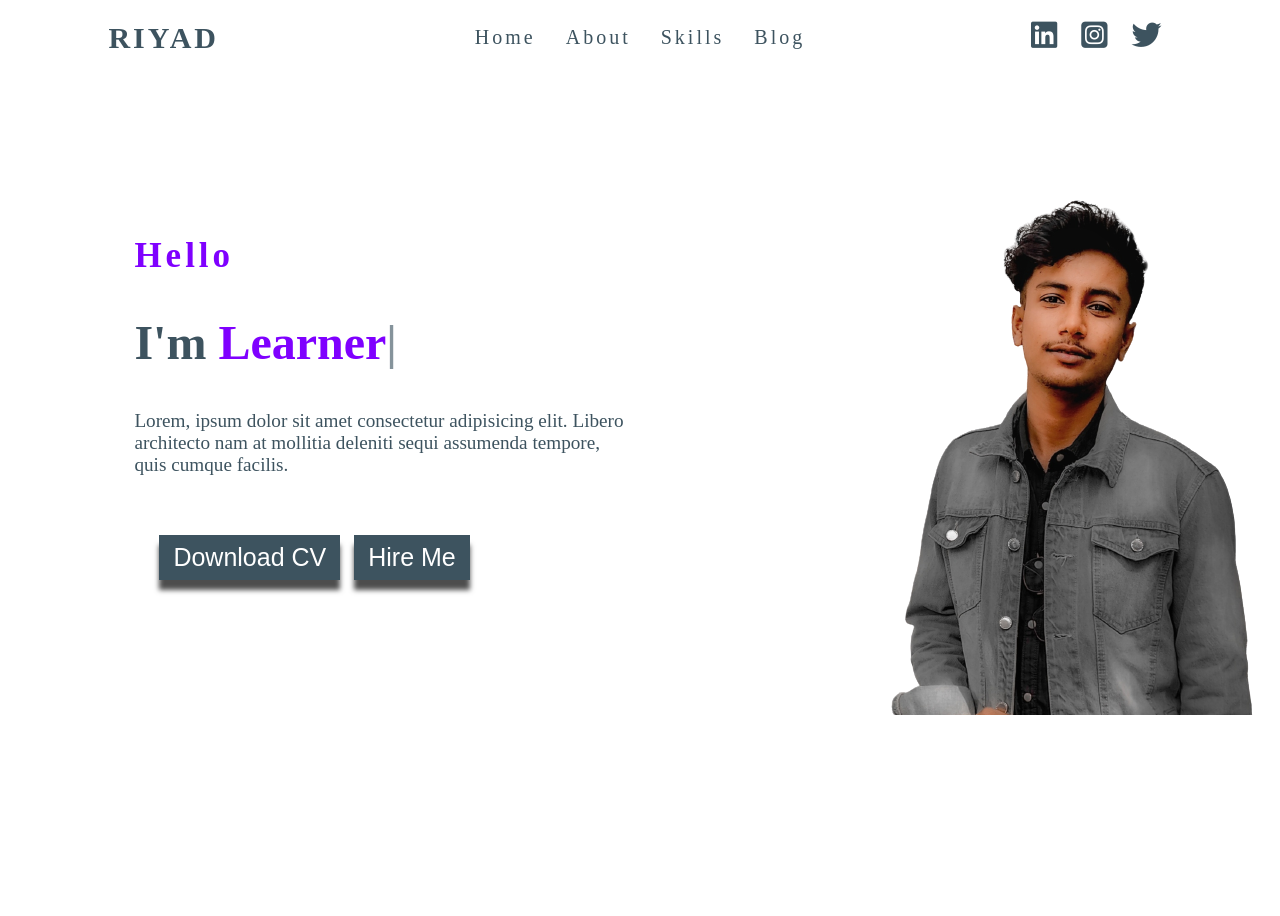
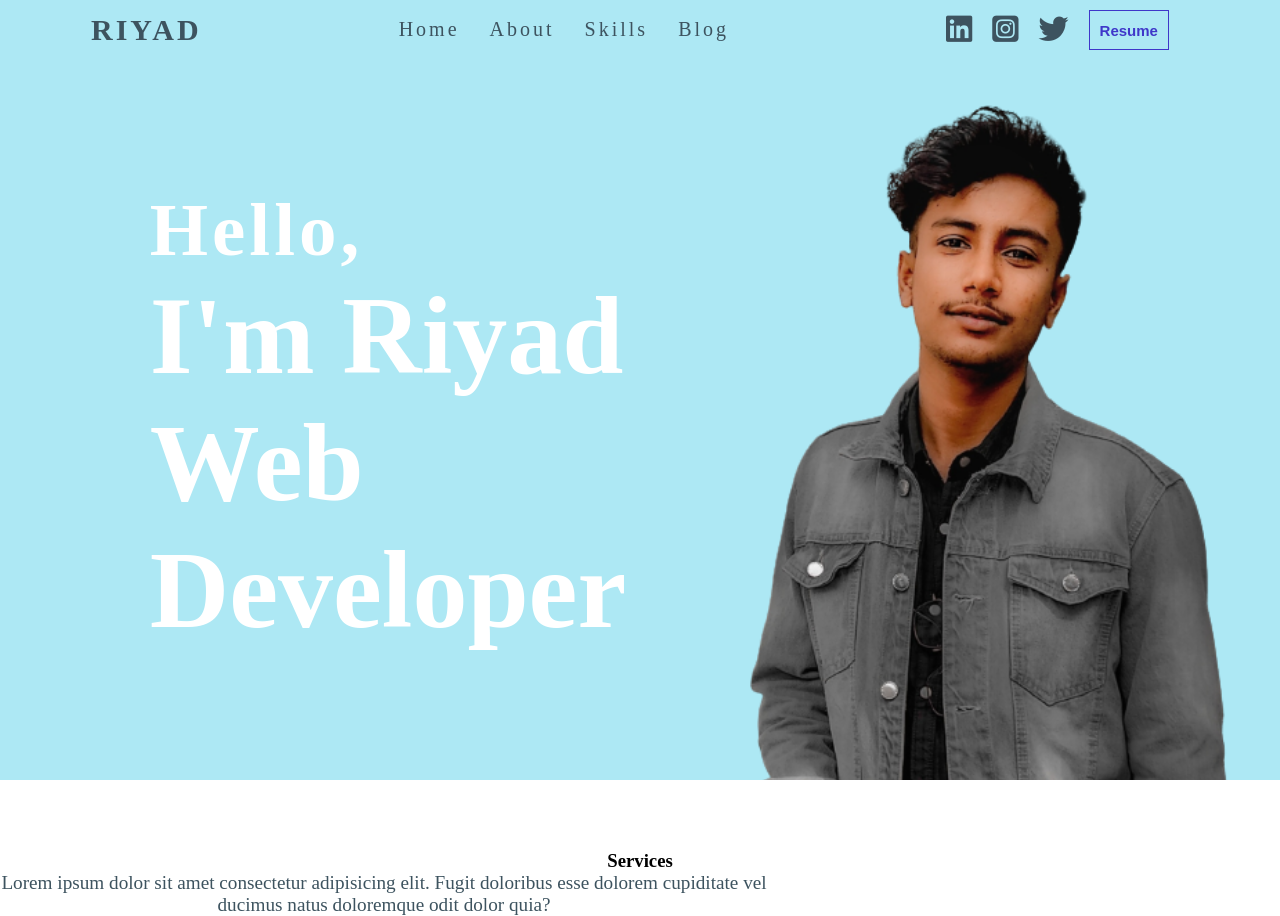
Before and after one commit to riyadh35/project1, a plain HTML site: page index.html in a window 1280 px wide. Shown: the top 916 px of the page. Before the commit the page ends 800 px from the top, so only its background shows below. Drawn offline with nearby package versions, Linux system fonts and the light colour scheme.

Commit message:
services start

```diff
--- a/index.css
+++ b/index.css
@@ -1,14 +1,22 @@
+@import url("https://fonts.googleapis.com/css2?family=Poppins:wght@100;200;300;400;500;600;700;800;900&display=swap");
+
+
+* {
     margin: 0;
     padding: 0;
 }
 
 body {
+    /* overflow-x: hidden;
+     */
     overflow: hidden;
+    width: 100%;
 }
 
 .container {
-        /* background-color: dimgray; */
+    /* background-color: #ade8f4; */
     height: auto;
+    width: 100%;
 }
 
 nav {
@@ -17,6 +25,7 @@
     align-items: center;
     height: 60px;
     line-height: 40px;
+    background-color: #ade8f4;
 }
 
 .logo {
@@ -27,6 +36,7 @@
     letter-spacing: 3px;
     cursor: pointer;
     text-transform: uppercase;
+    position: relative;
 }
 
 .logo:hover {
@@ -51,14 +61,33 @@
 }
 
 .navItems li:hover a,
-    .links a:hover i {
+.links .social:hover i {
     color: #7f00ff;
 }
 
+.links {
+    display: flex;
+    font-size: 30px;
+    margin: 20px 10px;
+}
+
 .links a {
-        font-size: 30px;
     color: #3d535f;
     margin: 20px 10px;
+}
+
+.resume {
+    padding: 10px 0px;
+    background-color: #ade8f4;
+    margin: 20px 10px;
+    border: 1px solid #3f37c9;
+}
+
+.resume a {
+    text-decoration: none;
+    color: #3f37c9;
+    font-size: 15px;
+    font-weight: 700;
 }
 
 /* nav bar finish */
@@ -72,24 +101,34 @@
     align-items: center;
     padding: 0 10%;
     overflow: hidden;
+    background: #ade8f4;
 }
 
-    .cols .topline {
+.cols0 {
+    width: 50%;
+}
+
+h2 {
     display: flex;
-        font-size: 35px;
+    font-size: 75px;
     font-weight: 700;
     letter-spacing: 4px;
+    color: #fff;
+}
+
+h2:hover {
     color: #7f00ff;
+    text-transform: capitalize;
 }
 
 h1 {
     display: block;
-        font-size: 3em;
+    font-size: 110px;
     font-weight: 900;
-        color: #3d535f;
+    color: #fff;
 }
 
-    .multiText {
+h1:hover {
     color: #7f00ff;
     text-transform: capitalize;
 }
@@ -107,7 +146,7 @@
     left: 20px;
 }
 
-    button {
+.cv {
     outline: none;
     border: none;
     cursor: pointer;
@@ -122,13 +161,131 @@
 
 }
 
-    button:hover {
+.btns .cv:hover {
     background-color: #7f00ff;
 }
 
 .imgbox {
     position: relative;
     right: 120px;
-        width: 100%;
+    width: 50%;
     height: 100%;
 }
+
+.imgbox img {
+    height: 800px;
+    margin-right: 0px;
+}
+
+
+
+
+
+/* Services */
+.section-header {
+
+    margin-top: 70px;
+    text-align: center;
+}
+
+.title {
+    font-size: 60px;
+}
+
+.text {
+    justify-items: center;
+}
+
+.about {
+    display: grid;
+    grid-template-columns: repeat(1fr, 3);
+    justify-content: space-around;
+    flex-wrap: wrap;
+    width: 100%;
+    color: red;
+}
+
+/* .about {
+
+}
+
+.card-wrap {
+    position: relative;
+    margin: 1.7rem 0.8rem;
+}
+
+.card {
+    position: relative;
+    width: 100%;
+    max-width: 390px;
+    min-height: 520px;
+    background-color: var(--light-three);
+    display: flex;
+    align-items: center;
+    justify-content: center;
+    text-align: center;
+    padding: 3rem 2rem;
+    overflow: hidden;
+    transition: 0.3s;
+}
+
+.card:before {
+    content: attr(data-card);
+    position: absolute;
+    top: -15px;
+    right: -15px;
+    font-size: 6rem;
+    font-weight: 800;
+    line-height: 1;
+    color: var(--main-color);
+    opacity: 0.025;
+}
+
+.card:after {
+    content: "";
+    position: absolute;
+    width: 100%;
+    height: 0px;
+    bottom: 0;
+    left: 0;
+    background-color: var(--main-color);
+    transition: 0.3s;
+}
+
+.card-wrap:hover .card {
+    transform: translateY(-15px);
+}
+
+.card-wrap:hover .card:after {
+    height: 8px;
+}
+
+.icon {
+    width: 90px;
+    margin-bottom: 1.7rem;
+}
+
+.card .title-sm {
+    line-height: 0.8;
+}
+
+.card .text {
+    font-size: 1.15rem;
+    margin: 1.8rem 0;
+}
+
+.services .points1 {
+    bottom: -50px;
+    left: -125px;
+    opacity: 0.2;
+    pointer-events: none;
+}
+
+.services .points2 {
+    bottom: -70px;
+    right: -65px;
+    opacity: 0.2;
+    pointer-events: none;
+}
+
+*/
--- a/index.html
+++ b/index.html
@@ -10,6 +10,8 @@
     <link rel="stylesheet" href="./index.css">
     <!-- font awesome link  -->
     <script src="https://kit.fontawesome.com/ad1c705c3a.js" crossorigin="anonymous"></script>
+    <link rel="stylesheet" href="https://cdnjs.cloudflare.com/ajax/libs/font-awesome/5.15.1/css/all.min.css" />
+    <link rel="stylesheet" href="https://unpkg.com/swiper/swiper-bundle.min.css" />
 </head>
 
 <body>
@@ -18,27 +20,26 @@
         <nav>
             <div class="logo">riyad</div>
             <ul class="navItems">
-                <li><a href="#">Home</a></li>
+                <li><a href="#banner">Home</a></li>
                 <li><a href="#">about</a></li>
                 <li><a href="#">skills</a></li>
                 <li><a href="#">Blog</a></li>
+
             </ul>
             <div class="links">
-                <a href=""><i class="fa-brands fa-linkedin"></i></a>
-                <a href=""><i class="fa-brands fa-instagram-square"></i></a>
-                <a href=""><i class="fab fa-twitter"></i></a>
+                <a class="social" href="https://www.linkedin.com/in/riyad-hossain-83706a20a/"><i
+                        class="fa-brands fa-linkedin"></i></a>
+                <a class="social" href="https://www.instagram.com/mdriyadhossain356/"><i
+                        class="fa-brands fa-instagram-square"></i></a>
+                <a class="social" href="https://twitter.com/Riyadh5234"><i class="fab fa-twitter"></i></a>
+                <button class="resume"><a href="">Resume</a></button>
             </div>
         </nav>
         <section class="banner">
             <div class="cols cols0">
-                <span class="topline">Hello</span>
-                <h1>I'm <span class="multiText"></span></h1>
-                <p>Lorem, ipsum dolor sit amet consectetur adipisicing elit. Libero architecto nam at mollitia deleniti
-                    sequi assumenda tempore, quis cumque facilis.</p>
-                <div class="btns">
-                    <button>Download CV</button>
-                    <button>Hire me</button>
-                </div>
+                <h2>Hello,</h2>
+                <h1>I'm Riyad</h1>
+                <h1>Web Developer</h2>
             </div>
             <div class="cols cols1">
                 <div class="imgbox">
@@ -46,22 +47,79 @@
                 </div>
             </div>
         </section>
-        <!-- js link  -->
-        <script src="https://cdn.jsdelivr.net/npm/typed.js@2.0.12"></script>
-        <!-- js start  -->
-        <script>
-            var typingEffect = new Typed(".multiText", {
-                strings: ["Riyad", "Learner", "Designer", "Student"],
-                loop: true,
-                typeSpeed: 100,
-                backSpeed: 80,
-                backDelay: 1500,
-            })
-        </script>
-    </header>
-</body>
 
-</html>
+
+        <!-- services  -->
+
+        <section class="services">
+
+            <div class="servic">
+                <div class="section-header">
+                    <h3>Services</h3>
+                    <p>Lorem ipsum dolor sit amet consectetur adipisicing elit. Fugit doloribus esse dolorem cupiditate
+                        vel ducimus natus doloremque odit dolor quia?</p>
+                </div>
+                <div></div>
+            </div>
+        </section>
+
+        <!-- <section class="services section" id="services">
+            <div class="container">
+                <div class="section-header">
+                    <h3 class="title" data-title="What I Do">Services</h3>
+                    <p class="text" style="text-align: center;">
+                        Lorem ipsum dolor sit amet, consectetur adipisicing elit. Alias,
+                        vero?
+                    </p>
+                </div>
+
+                <div class="about">
+                    <div class="card-wrap">
+                        <img src="./img/shapes/points3.png" class="points points1 points-sq" alt="" />
+                        <div class="card" data-card="UI/UX">
+                            <div class="card-content z-index">
+                                <img src="design-icon.png" class="icon" alt="" />
+                                <h3 class="title-sm">Web Design</h3>
+                                <p class="text">
+                                    Lorem ipsum dolor sit amet consectetur adipisicing elit. Nam
+                                    est suscipit itaque?
+                                </p>
+                                <a href="#" class="btn small">Read more</a>
+                            </div>
+                        </div>
+                    </div>
+
+                    <div class="card-wrap">
+                        <div class="card" data-card="Code">
+                            <div class="card-content z-index">
+                                <img src="code-icon.png" class="icon" alt="" />
+                                <h3 class="title-sm">Web Development</h3>
+                                <p class="text">
+                                    Lorem ipsum dolor sit amet consectetur adipisicing elit.
+                                    Dolores suscipit nobis dolore?
+                                </p>
+                                <a href="#" class="btn small">Read more</a>
+                            </div>
+                        </div>
+                    </div>
+
+                    <div class="card-wrap">
+                        <img src="./img/shapes/points3.png" class="points points2 points-sq" alt="" />
+                        <div class="card" data-card="App">
+                            <div class="card-content z-index">
+                                <img src="app-icon.png" class="icon" alt="" />
+                                <h3 class="title-sm">App Development</h3>
+                                <p class="text">
+                                    Lorem ipsum dolor sit amet consectetur adipisicing elit.
+                                    Voluptatum hic veniam nihil.
+                                </p>
+                                <a href="#" class="btn small">Read more</a>
+                            </div>
+                        </div>
+                    </div>
+                </div>
+            </div>
+        </section> -->
 
 
 
@@ -74,8 +132,30 @@
 
 
 
-<!-- javaScript link  -->
-<script src="script.js"></script>
+
+
+
+
+
+
+
+
+
+
+
+        <!-- js link  -->
+        <!-- <script src="https://cdn.jsdelivr.net/npm/typed.js@2.0.12"></script> -->
+        <!-- js start  -->
+        <script>
+            // var typingEffect = new Typed(".multiText", {
+            //     strings: ["Riyad", "Web Developer", "Designer", "& Learner"],
+            //     loop: true,
+            //     typeSpeed: 100,
+            //     backSpeed: 80,
+            //     backDelay: 1500,
+            // })
+        </script>
+    </header>
 </body>
 
 </html>
```
Also changed, not shown: app-icon.png (added), code-icon.png (added), contact-bg.png (added), design-icon.png (added), 1 other file. Lines whose indentation alone changed are shown as unchanged.
